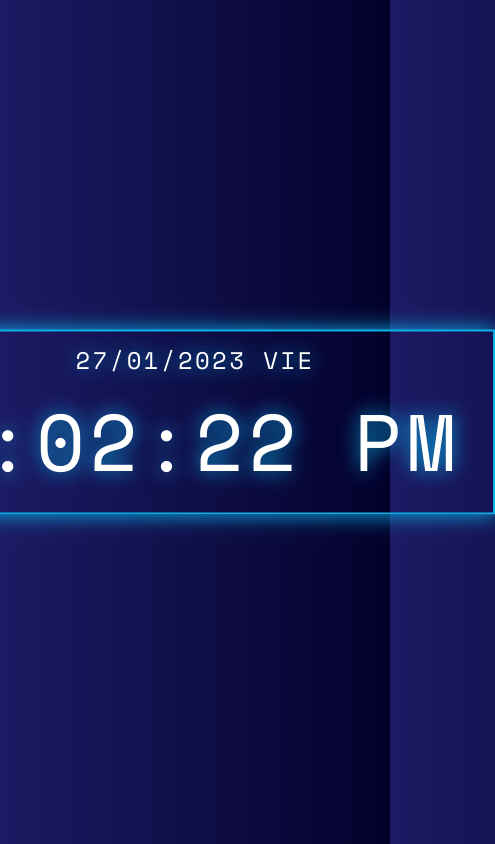
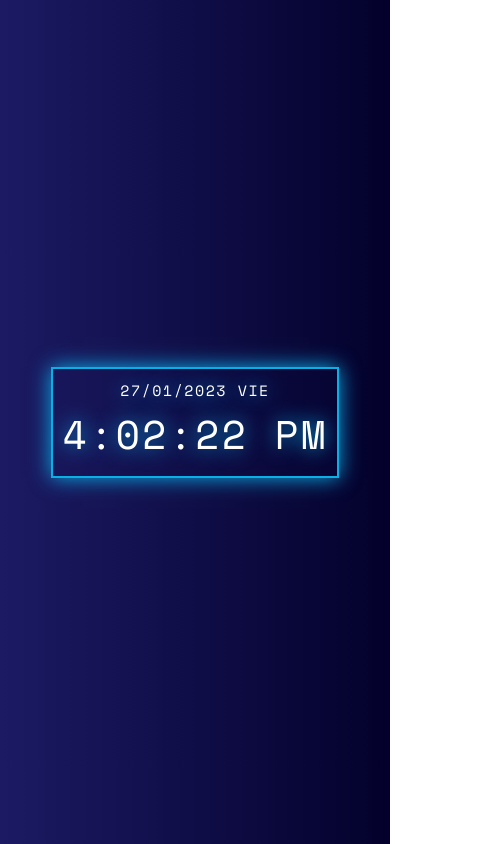
Before and after one commit to aparra67/aparra67.github.io, a plain HTML site: page index.html in a window 390 px wide. Shown: the whole page, 495 px wide, since content can reach past the window. Drawn offline with nearby package versions, Linux system fonts and the light colour scheme.

Commit message:
Agregar estilos flex para la vista responsive

```diff
--- a/style.css
+++ b/style.css
@@ -1,4 +1,5 @@
 @import url('https://fonts.googleapis.com/css2?family=Space+Mono&display=swap');
+
 * {
   margin: 0;
   padding: 0;
@@ -12,26 +13,58 @@ body {
   background-size: 100%;
   font-family: 'Space Mono', monospace;
 }
+
+.box-container {
+  width: auto;
+  height: 100%;
+  display: flex;
+  align-content: center;
+  flex-wrap: wrap;
+  align-items: center;
+  justify-content: center;
+}
+
 .reloj {
-  width: 600px;
-  height: auto;
+  display: flex;
+  flex-direction: column;
+  align-items: center;
+  justify-content: center;
   color: white;
-  text-align: center;
-  position: absolute;
-  left: 50%;
-  top: 50%;
-  transform: translate(-50%, -50%);
   text-shadow: 0 0 20px rgba(10, 175, 230, 1), 0 0 20px rgba(10, 175, 230, 0);
   border: 2px solid rgba(10, 175, 230, 1);
   box-shadow: 0 0 20px rgba(10, 175, 230, 1), 0 0 20px rgba(10, 175, 230, 0);
   padding: 10px;
+  margin: 2rem;
 }
+
 .fecha {
   letter-spacing: 0.1em;
   font-size: 24px;
 }
+
 .hora {
   letter-spacing: 0.05em;
   font-size: 80px;
   padding: 3px 0;
 }
+
+/* Media query*/
+@media (min-width: 451px) and (max-width: 650px) {
+  .fecha {
+    font-size: 18px;
+  }
+
+  .hora {
+    font-size: 60px;
+  }
+}
+
+@media (min-width: 250px) and (max-width: 450px) {
+  .fecha {
+    font-size: 15px;
+  }
+
+  .hora {
+    font-size: 40px;
+  }
+}
```
